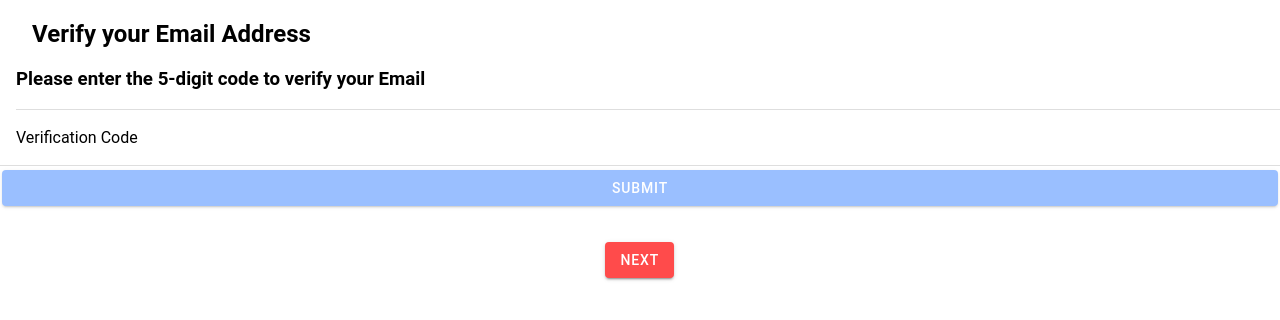
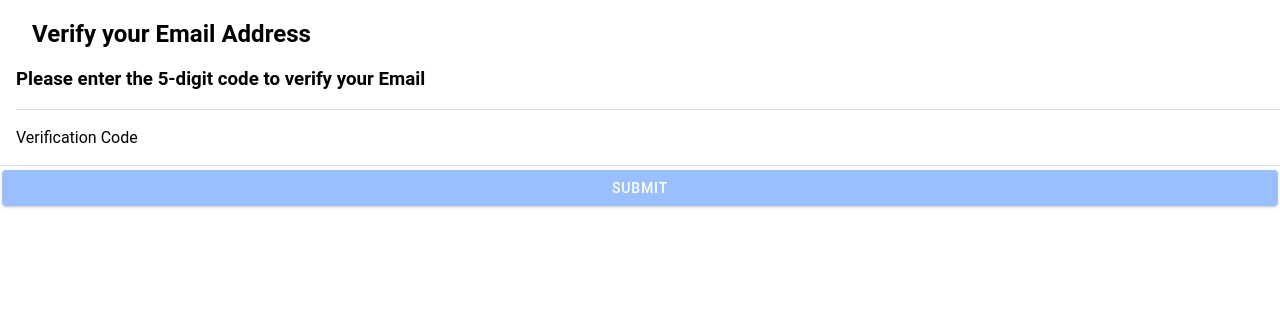
Before and after one commit to CSE437s/semester-project-group-8, a React (Vite) app in the folder LiftingApp/: page /PostSignup in a window 1280 px wide. Shown: the top 320 px of the page. Built offline with nearby package versions, Linux system fonts and the light colour scheme; no server answers.

Commit message:
verification is still buggy

```diff
--- a/LiftingApp/src/components/PostSignupForm.tsx
+++ b/LiftingApp/src/components/PostSignupForm.tsx
@@ -19,6 +19,7 @@ function PostSignupForm() {
         goal: '',
         workoutIntensity: 5,
     });
+    const [isVerified, setIsVerified] = useState(false);
     const history = useHistory();
 
     // A handler function that updates user's input.
@@ -32,6 +33,10 @@ function PostSignupForm() {
 
     // A handler function that moves to next step.
     const nextStep = () => {
+        // if (currentStep == 1 && !isVerified) {
+        //     console.error("Please enter and verify the code before proceeding.");
+        //     return;
+        // }
         setCurrentStep(currentStep+ 1);
     };
 
@@ -69,12 +74,17 @@ function PostSignupForm() {
                   const data = await response.json();
 
                   if (response.ok) {
+                    setIsVerified(true);
                     setAlertMessage('Verification successful!');
+                    nextStep();
+
                   } else {
+                    setIsVerified(false);
                     setAlertMessage(data.message || 'Verification failed. Please try again.');
                   }
                 } catch (error) {
-                  setAlertMessage('An error occurred. Please try again later.');
+                    setIsVerified(false);
+                    setAlertMessage('An error occurred. Please try again later.');
                 } finally {
                   setShowAlert(true);
                 }
@@ -97,9 +107,11 @@ function PostSignupForm() {
                     <IonLabel position="floating">Verification Code</IonLabel>
                     <IonInput value={code} onIonChange={handleVerificationInputChange} type="number" inputmode="numeric" />
                   </IonItem>
+
                   <IonButton expand="block" type="submit" disabled={code.length !== 5}>
                     Submit
                   </IonButton>
+
                 </form>
                 <IonAlert
                   isOpen={showAlert}
@@ -280,7 +292,7 @@ function PostSignupForm() {
             {currentStep <= TOTAL_STEPS && (
             <div className='nav-buttons'>
                 {currentStep > 2 && <IonButton className="next-back-button" onClick={prevStep}>Back</IonButton>}
-                {currentStep <= TOTAL_STEPS && <IonButton className="next-back-button" onClick={nextStep}>Next</IonButton>}
+                {currentStep !== 1 && currentStep <= TOTAL_STEPS && <IonButton className="next-back-button" onClick={nextStep}>Next</IonButton>}
             </div>
              )}
         </div>
```
